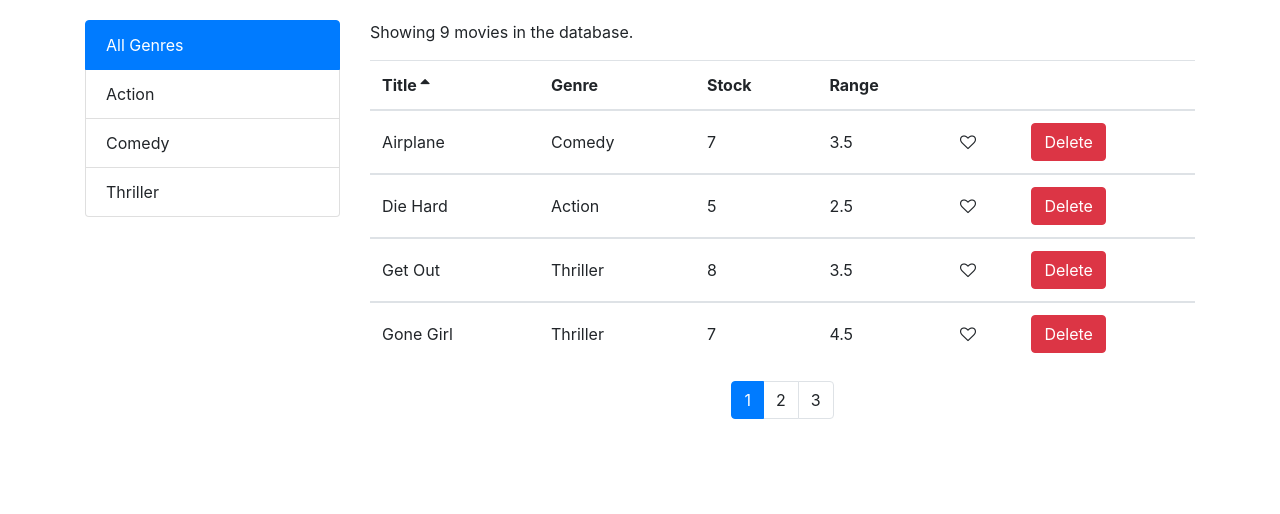
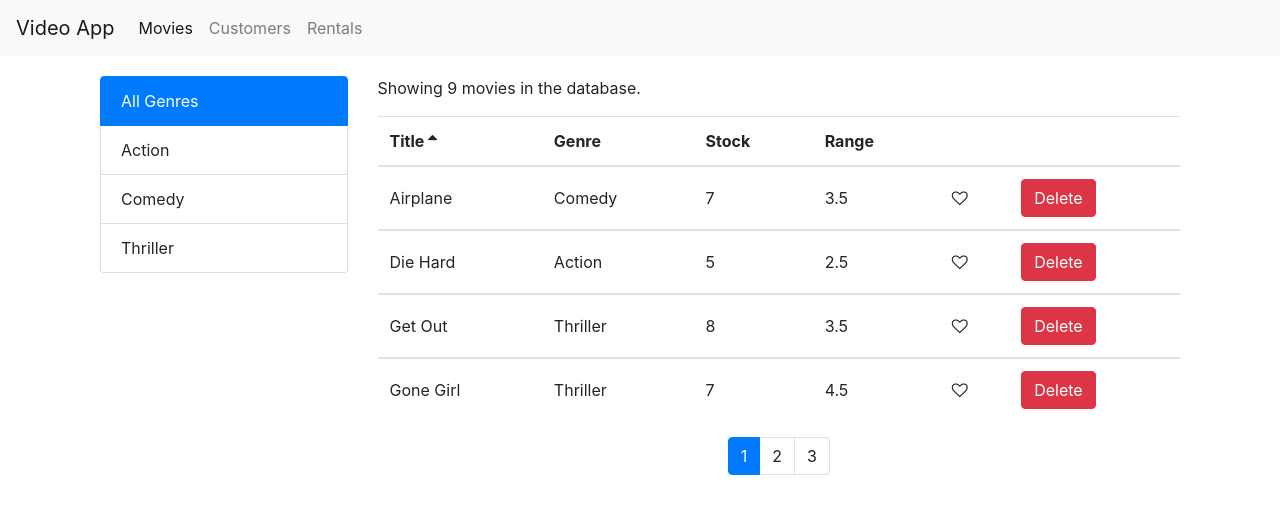
Before and after one commit to kboul/display-and-delete-movies, a React (Create React App) app: page /movies in a window 1280 px wide. Shown: the top 514 px of the page. Built offline with nearby package versions, Linux system fonts and the light colour scheme.

Commit message:
Implement routing, not-found page, redirect to Movies comp

```diff
--- a/src/components/App/App.js
+++ b/src/components/App/App.js
@@ -1,11 +1,36 @@
 import React, { Component } from 'react';
 import './App.css';
 import Movies from '../Movies/Movies';
+import Navbar from '../Navbar/Navbar';
+import Customers from '../Customers/Customers'
+import Rentals from '../Rentals/Rentals'
+import NotFound from '../NotFound/NotFound';
+
+import { Switch, Route, Redirect } from 'react-router-dom';
 
 class App extends Component {
+	state = {
+		routes: [
+			{ path: '/movies', name: "Movies" },
+			{ path: '/customers', name: "Customers" },
+			{ path: '/rentals', name: "Rentals" }
+		]
+	}
 	render() {
 		return (
-			<Movies />
+			<div>
+				<Navbar routes={this.state.routes} />
+					<main role="main" className="container">
+						<Switch>
+							<Route path="/movies" component={Movies}></Route>
+							<Route path="/customers" component={Customers}></Route>
+							<Route path="/rentals" component={Rentals}></Route>
+							<Route path="/not-found" component={NotFound}></Route>
+							<Redirect from="/" exact to="/movies" />
+							<Redirect to="/not-found" />
+						</Switch>
+					</main>
+				</div>
 		)
 	}
 }
--- a/src/index.css
+++ b/src/index.css
@@ -1,5 +1,5 @@
 body {
-  margin: 0;
-  padding: 20px 0 0 0;
-  font-family: sans-serif;
+    margin: 0;
+    padding: 0;
+    font-family: sans-serif;
 }
```
